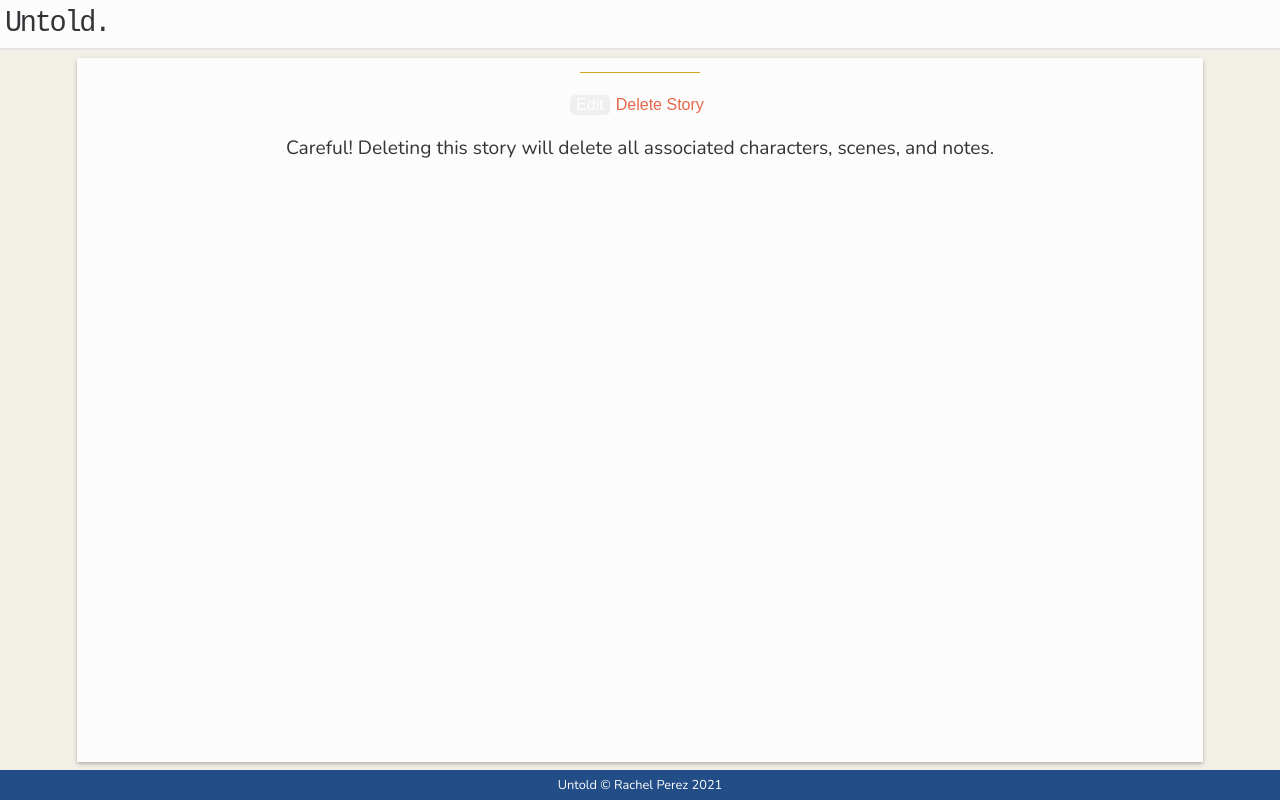
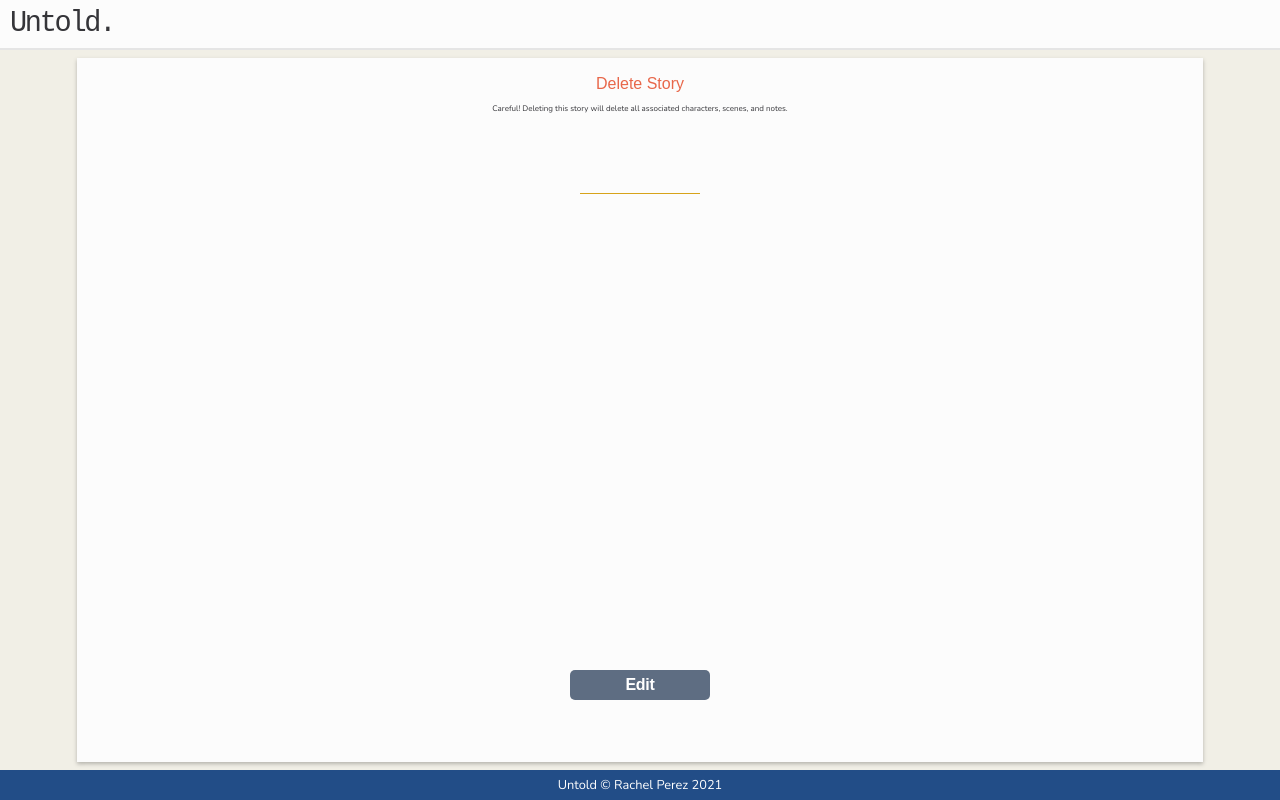
Before and after one commit to Raebaeb/untold, a React (Create React App) app in the folder client/: page /story/1 in a window 1280 px wide. Built offline with nearby package versions, Linux system fonts and the light colour scheme; no server answers; a web font is replaced by a local one.

Commit message:
continue styling for larger screens

```diff
--- a/client/src/components/buttons/DeleteBtn.jsx
+++ b/client/src/components/buttons/DeleteBtn.jsx
@@ -1,6 +1,6 @@
 import { useHistory } from "react-router-dom";
 
-const DeleteBtn = ({ deleteFunc, name, storyid, elemid}) => {
+const DeleteBtn = ({ deleteFunc, name, storyid, elemid, className }) => {
   const history = useHistory();
 
   const handleDelete = async () => {
@@ -22,7 +22,7 @@ const DeleteBtn = ({ deleteFunc, name, storyid, elemid}) => {
   }
 
   return (
-    <button className="delete-btn" onClick={handleDelete}>
+    <button className={`delete-btn ${className}`} onClick={handleDelete}>
       Delete {name}
     </button>
   );
--- a/client/src/components/buttons/NewBtn.jsx
+++ b/client/src/components/buttons/NewBtn.jsx
@@ -5,7 +5,7 @@ const NewBtn = (props) => {
 
   return (
     <Link to={`/${props.storyid}/new/${props.type}s`}>
-      <button id="new-btn">
+      <button className="new-btn">
         + New {props.type}
       </button>
     </Link>
--- a/client/src/css/App.css
+++ b/client/src/css/App.css
@@ -83,6 +83,14 @@ p {
     grid-template-rows: 50px 1fr 30px;
   }
 
+  h1 {
+    font-size: 2em;
+  }
+
+  h4 {
+    font-size: 1.2em;
+  }
+
   main {
     max-width: 88vw;
   }
--- a/client/src/css/components/Dropdown.css
+++ b/client/src/css/components/Dropdown.css
@@ -21,3 +21,12 @@
   line-height: 1em;
   padding-right: 2px;
 }
+
+@media only screen and (min-width: 768px ) {
+
+  .Dropdown-control {
+    font-size: 1.2em;
+    padding-right: 33px;
+  }
+
+}
--- a/client/src/css/components/Nav.css
+++ b/client/src/css/components/Nav.css
@@ -25,7 +25,7 @@ margin: 0 auto 0 0;
 
 @media only screen and (min-width: 768px ) {
   nav {
-    padding: 5px
+    padding: 0 10px
   }
 
   #logo {
--- a/client/src/css/components/buttons.css
+++ b/client/src/css/components/buttons.css
@@ -8,6 +8,7 @@ button {
 .delete-btn {
   background-color: transparent;
   color: #E8674A;
+
 }
 
 .login-btn {
@@ -42,7 +43,7 @@ button {
   grid-row: 3 / 4;
 }
 
-#new-btn {
+.new-btn {
 position: absolute;
 width: 140px;
 height: 30px;
@@ -55,3 +56,17 @@ font-weight: bold;
 text-align: center;
 letter-spacing: -0.02em;
 }
+
+@media only screen and (min-width: 768px ) {
+  .logout-btn {
+    background-color: var(--gray-blue);
+    height: 30px;
+  }
+  .new-btn {
+    bottom: 100px;
+  }
+  .user-btn {
+    margin-top: 20px;
+  }
+
+}
--- a/client/src/css/screens/Home.css
+++ b/client/src/css/screens/Home.css
@@ -36,7 +36,7 @@
 .story-link:before {
   content : "";
   position: absolute;
-  margin: auto;
+  margin: 0 auto;
   left: 0;
   right: 0;
   bottom: 0;
@@ -78,4 +78,36 @@
   display: flex;
   flex-direction: column;
   height: 100%;
+  padding-top: 10px;
 }
+
+@media only screen and (min-width: 768px ) {
+
+  .first {
+    grid-column: 1 / 2;
+
+  }
+  .last {
+    grid-column: 3 / 4;
+  }
+  .new-story-link {
+    width: 200px;
+    justify-self: center;
+    align-self: center;
+  }
+  .story-link-bg {
+    height: 25vh;
+    width: 33vw;
+  }
+  .story-globe-container {
+    margin: 0 auto;
+  }
+
+  #home-page {
+    flex-flow: row wrap;
+    height: 800px;
+    width: 100%;
+
+  }
+
+}
--- a/client/src/css/screens/MainView.css
+++ b/client/src/css/screens/MainView.css
@@ -28,3 +28,11 @@
   box-sizing: border-box;
   padding-top: 15px;
 }
+.story-main {
+  margin-top: 10vh;
+  padding: 0 40px;
+}
+
+#warning {
+  font-size: .5em;
+}
--- a/client/src/css/screens/UserEntry.css
+++ b/client/src/css/screens/UserEntry.css
@@ -1,4 +1,5 @@
 .user-form {
+  margin: 20px 0;
   display: flex;
   flex-flow: column nowrap;
   justify-items: center;
@@ -49,3 +50,23 @@
 #login-link:hover {
   color: var(--yellow)
 }
+
+@media only screen and (min-width: 768px ) {
+
+  .user-form {
+    height: 400px;
+  }
+  .user-form>input {
+    width: 200px;
+  }
+  .user-form>input, #name-container>input {
+    margin-bottom: 20px;
+  }
+
+  #name-container>input {
+    width: 170px;
+  }
+  #login-message {
+    margin-top: 0;
+  }
+}
--- a/client/src/screens/Home.jsx
+++ b/client/src/screens/Home.jsx
@@ -12,12 +12,11 @@ const Home = ({ user, stories, setStories, setStory }) => {
       history.push("/");
     }
     getAllStories().then((fetchedStories) => setStories(fetchedStories));
-    console.log(stories);
     setStory([])
   }, [history, setStories, setStory, stories, user]);
   return (
     <section id='home-page'>
-      <Link to="/new/story" className='new-story-link'>+ New Story</Link>
+      <Link to="/new/story" className='new-story-link first'>+ New Story</Link>
       {stories.length === 0 ? (
         <Link to="/new/story" className='new-story-link'>+ New Story</Link>
       ) : (
@@ -35,7 +34,7 @@ const Home = ({ user, stories, setStories, setStory }) => {
           </article>
         ))
       )}
-      <Link to="/new/story" className='new-story-link'>+ New Story</Link>
+      <Link to="/new/story" className='new-story-link last'>+ New Story</Link>
     </section>
   );
 };
--- a/client/src/screens/Register.jsx
+++ b/client/src/screens/Register.jsx
@@ -80,7 +80,7 @@ const Register = (props) => {
         />
         <button type="submit" className='register-btn user-btn'>REGISTER</button>
       </form>
-      <p>Already have an account? <br /> Log in <Link to='/login' id='login-link'>here</Link>.</p>
+      <p id='login-message'>Already have an account? <br /> Log in <Link to='/login' id='login-link'>here</Link>.</p>
     </section>
   );
 };
--- a/client/src/screens/story/ViewStory.jsx
+++ b/client/src/screens/story/ViewStory.jsx
@@ -7,20 +7,29 @@ const ViewStory = ({ story, setStory }) => {
   const params = useParams();
 
   useEffect(() => {
-    getStory(params.id).then((fetchedStory) => setStory(fetchedStory))
-  }, [params.id, setStory])
+    getStory(params.id).then((fetchedStory) => setStory(fetchedStory));
+  }, [params.id, setStory]);
 
   return (
-    <section className='main-view-page'>
-      <h1>{story.title}</h1>
-      <h4>{story.genre}</h4>
-      <p>{story.description}</p>
-      {/* Add Links to characters, scenes, ideas, timeline */}
+    <section className="main-view-page">
+      <DeleteBtn
+        deleteFunc={deleteStory}
+        name="Story"
+        storyid={story.id}
+        className="story-delete"
+      />
+      <p id="warning">
+        Careful! Deleting this story will delete all associated characters,
+        scenes, and notes.
+      </p>
+      <article className="story-main">
+        <h1>{story.title}</h1>
+        <h4>{story.genre}</h4>
+        <p>{story.description}</p>
+      </article>
       <Link to={`/story/edit/${story.id}`}>
-        <button>Edit</button>
+        <button className="new-btn">Edit</button>
       </Link>
-      <DeleteBtn deleteFunc={deleteStory} name="Story" storyid={story.id}/>
-      <p id='warning'>Careful! Deleting this story will delete all associated characters, scenes, and notes.</p>
     </section>
   );
 };
```
